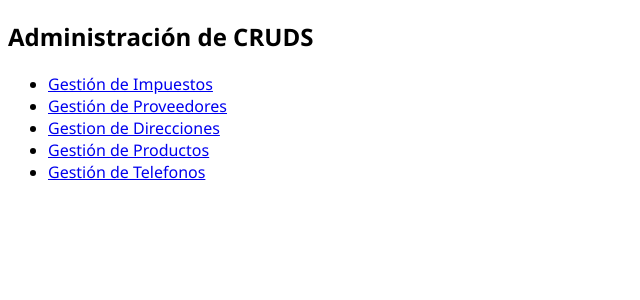
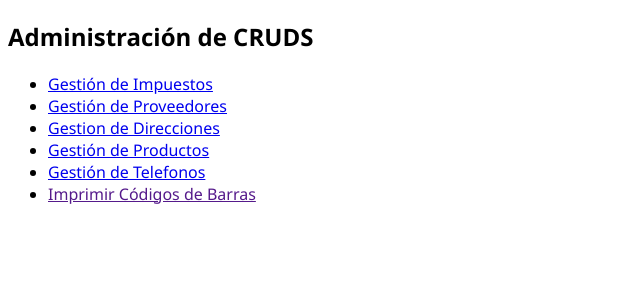
Before and after one commit to MOSHE9647/SistemaPOS, a PHP site: page / in a window 1280 px wide. Shown: the top 300 px of the page, without its empty margins (0-640 px from the left). Run offline with PHP 8.4, Linux system fonts and the light colour scheme.

Commit message:
[Código De Barras] Añadido acceso en el Index para imprimir códigos de barras (valores quemados)

```diff
--- a/index.php
+++ b/index.php
@@ -10,6 +10,13 @@
                 font-family: 'Segoe UI', Tahoma, Geneva, Verdana, sans-serif;
             }
         </style>
+
+        <script>
+            function printBarcodes(count) {
+                const url = `/test/print_barcodes.php?count=${count}`;
+                window.open(url, '_blank', 'width=800,height=600');
+            }
+        </script>
     </head>
     <body>
         <h2>Administración de CRUDS <?php //echo gethostname() ?></h2>
@@ -19,26 +26,7 @@
             <li> <a href="./view/direccionView.php">Gestion de Direcciones</a> </li>
             <li> <a href="./view/productoView.php">Gestión de Productos</a> </li>
             <li> <a href="./view/proveedorTelefonoView.php">Gestión de Telefonos</a> </li>
+            <li> <a href="" onclick="printBarcodes(10)">Imprimir Códigos de Barras</a> </li>
         </ul>
     </body>
 </html>
-
-<!-- NO TOCAR ESTO -->
-
-<!-- <!DOCTYPE html>
-<html lang="en">
-<head>
-    <meta charset="UTF-8">
-    <title>Barcode Printer</title>
-    <script>
-        function printBarcodes(count) {
-            const url = `print_barcodes.php?count=${count}`;
-            window.open(url, '_blank', 'width=800,height=600');
-        }
-    </script>
-</head>
-<body>
-    <h1>Generate Barcodes</h1>
-    <button onclick="printBarcodes(10)">Print 10 Barcodes</button>
-</body>
-</html> -->
```
